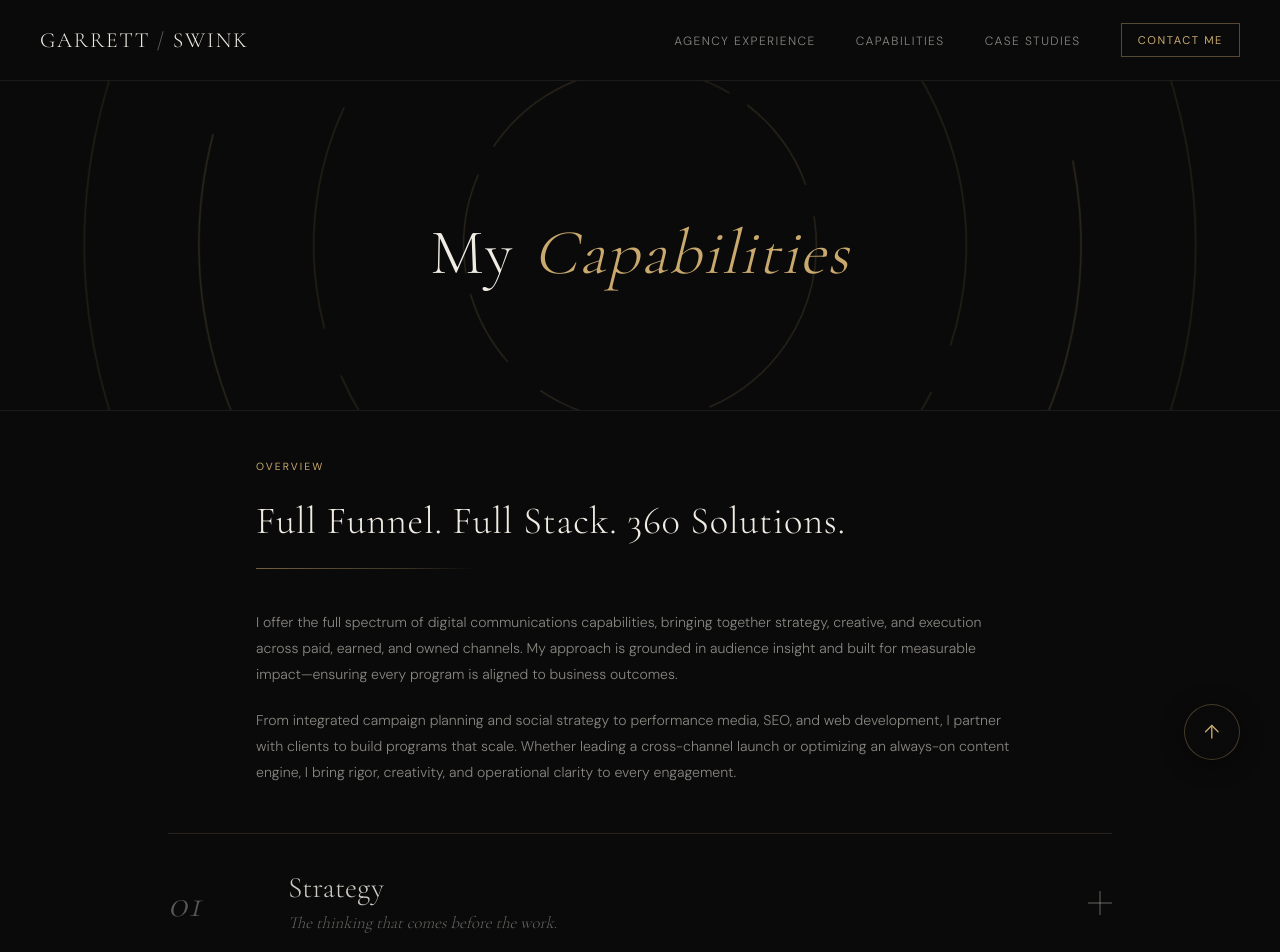
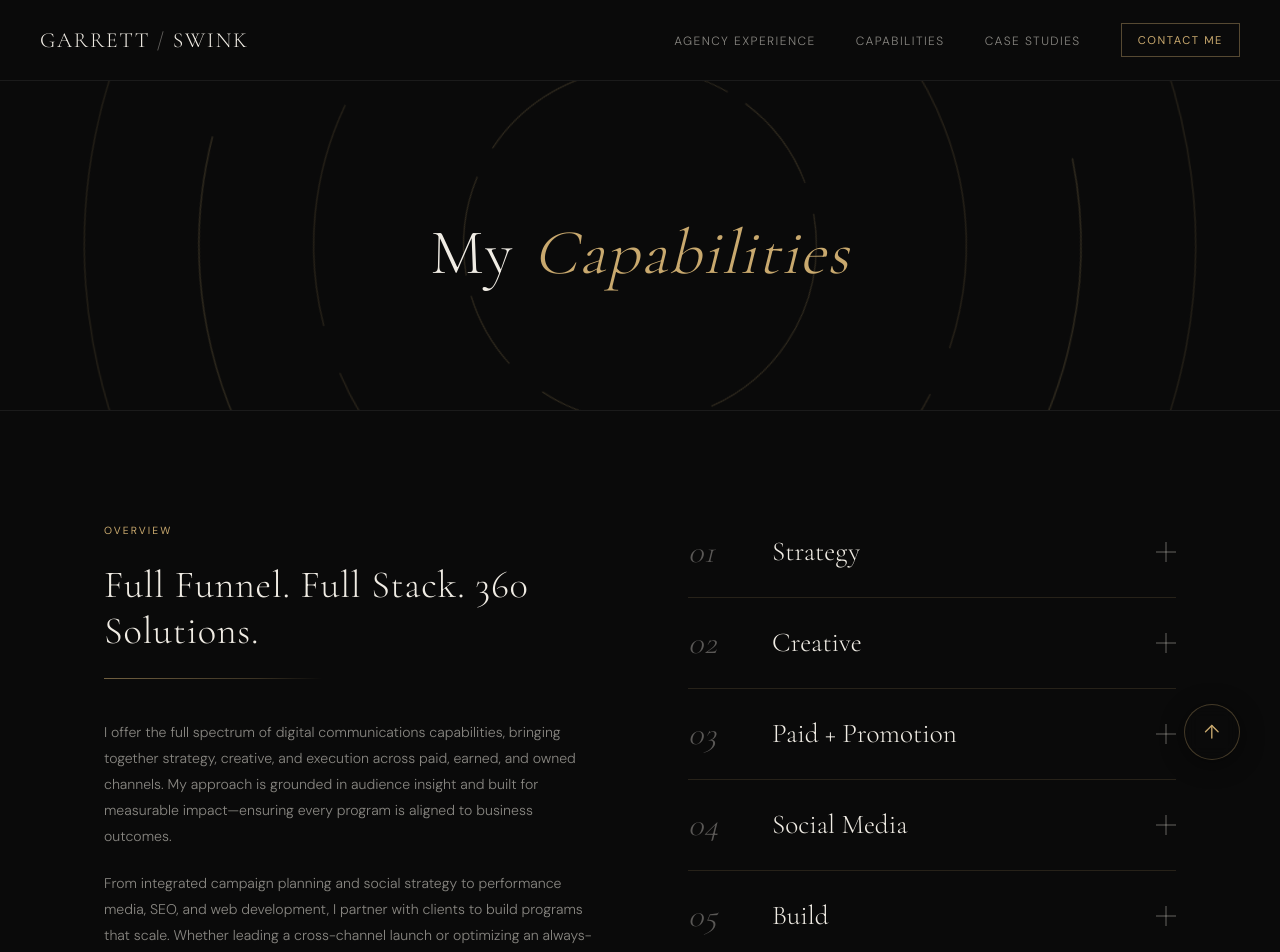
Before and after one commit to garrettswink/refresh-tests, a Next.js app: page /capabilities in a window 1280 px wide. Shown: the top 952 px of the page. Built offline with nearby package versions, Linux system fonts and the light colour scheme.

Commit message:
removed old capabilities page

```diff
--- a/app/capabilities/page.tsx
+++ b/app/capabilities/page.tsx
@@ -1,7 +1,6 @@
-// app/capabilities/page.tsx
+// app/capabilities2/page.tsx
 import PageBanner from "@/components/PageBanner";
-import Overview from "@/components/Overview";
-import CapabilitiesComponent from "@/components/CapabilitiesComponent";
+import CapabilitiesSplit from "@/components/CapabilitiesSplit";
 import BackToTop from "@/components/BackToTop";
 
 export default function CapabilitiesPage() {
@@ -9,15 +8,16 @@ export default function CapabilitiesPage() {
     <main className="pt-20">
       <PageBanner titleStart="My" titleAccent="Capabilities" />
 
-      <Overview
-        heading="Full Funnel. Full Stack. 360 Solutions."
-        body={[
-          "I offer the full spectrum of digital communications capabilities, bringing together strategy, creative, and execution across paid, earned, and owned channels. My approach is grounded in audience insight and built for measurable impact—ensuring every program is aligned to business outcomes.",
-          "From integrated campaign planning and social strategy to performance media, SEO, and web development, I partner with clients to build programs that scale. Whether leading a cross-channel launch or optimizing an always-on content engine, I bring rigor, creativity, and operational clarity to every engagement.",
-        ]}
+      <CapabilitiesSplit
+        overview={{
+          eyebrow: "Overview",
+          heading: "Full Funnel. Full Stack. 360 Solutions.",
+          body: [
+            "I offer the full spectrum of digital communications capabilities, bringing together strategy, creative, and execution across paid, earned, and owned channels. My approach is grounded in audience insight and built for measurable impact—ensuring every program is aligned to business outcomes.",
+            "From integrated campaign planning and social strategy to performance media, SEO, and web development, I partner with clients to build programs that scale. Whether leading a cross-channel launch or optimizing an always-on content engine, I bring rigor, creativity, and operational clarity to every engagement.",
+          ],
+        }}
       />
-
-      <CapabilitiesComponent />
 
       <BackToTop triggerId="capabilities-stack" />
     </main>
--- a/app/capabilities2/page.tsx
+++ /dev/null
@@ -1,25 +0,0 @@
-// app/capabilities2/page.tsx
-import PageBanner from "@/components/PageBanner";
-import CapabilitiesSplit from "@/components/CapabilitiesSplit";
-import BackToTop from "@/components/BackToTop";
-
-export default function Capabilities2Page() {
-  return (
-    <main className="pt-20">
-      <PageBanner titleStart="My" titleAccent="Capabilities" />
-
-      <CapabilitiesSplit
-        overview={{
-          eyebrow: "Overview",
-          heading: "Full Funnel. Full Stack. 360 Solutions.",
-          body: [
-            "I offer the full spectrum of digital communications capabilities, bringing together strategy, creative, and execution across paid, earned, and owned channels. My approach is grounded in audience insight and built for measurable impact—ensuring every program is aligned to business outcomes.",
-            "From integrated campaign planning and social strategy to performance media, SEO, and web development, I partner with clients to build programs that scale. Whether leading a cross-channel launch or optimizing an always-on content engine, I bring rigor, creativity, and operational clarity to every engagement.",
-          ],
-        }}
-      />
-
-      <BackToTop triggerId="capabilities-stack" />
-    </main>
-  );
-}
```
